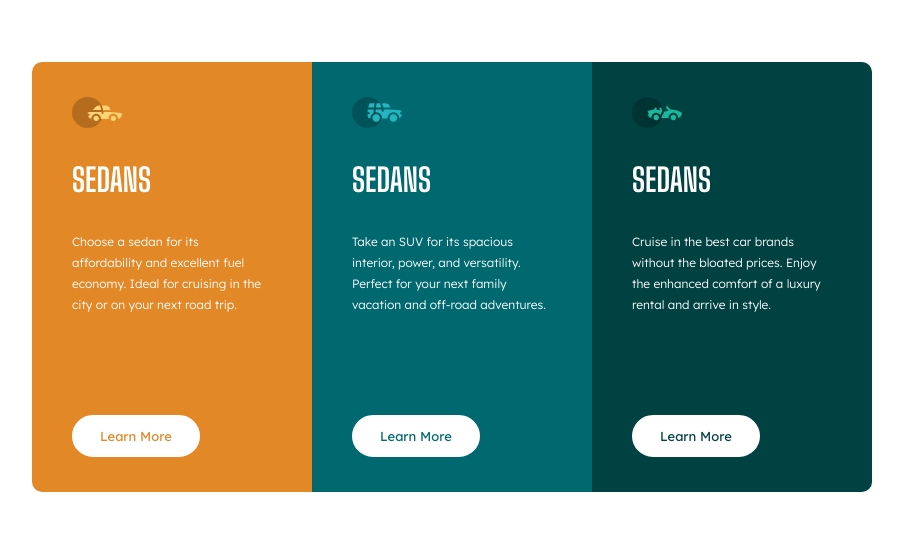
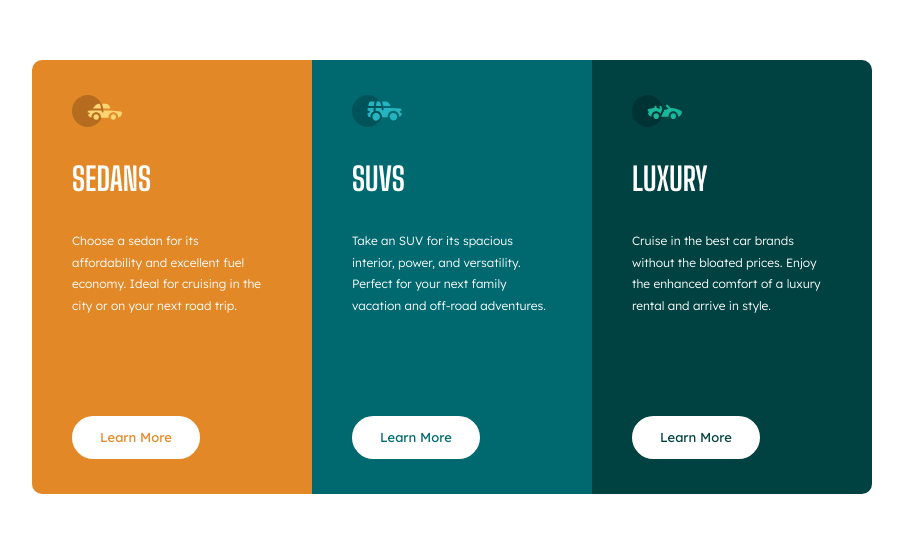
Before and after one commit to josueSN1402/3-column-preview-card-component, a plain HTML site: page index.html in a window 1280 px wide. Shown: the part 123-656 px from the top of the page, without its empty margins (188-1091 px from the left). Drawn offline with nearby package versions, Linux system fonts and the light colour scheme.

Commit message:
Correct titles

```diff
--- a/css/style.css
+++ b/css/style.css
@@ -78,7 +78,7 @@ body {
 .card__copy {
     font-family: var(--font-secondary);
     font-size: 1.2em;
-    line-height: 1.75;
+    line-height: 1.8;
     font-weight: 300;
 }
 
--- a/index.html
+++ b/index.html
@@ -33,7 +33,7 @@
         <img src="./images/svg/icon-suvs.svg" alt="Suvs" class="card__icon">
       </header>
       <div class="card__body">
-        <h3 class="card__title">SEDANS</h3>
+        <h3 class="card__title">SUVS</h3>
         <p class="card__copy">Take an SUV for its spacious interior, power, and versatility. Perfect
           for your next family vacation and off-road adventures.</p>
       </div>
@@ -46,7 +46,7 @@
         <img src="./images/svg/icon-luxury.svg" alt="Luxury" class="card__icon">
       </header>
       <div class="card__body">
-        <h3 class="card__title">SEDANS</h3>
+        <h3 class="card__title">LUXURY</h3>
         <p class="card__copy">Cruise in the best car brands without the bloated prices. Enjoy the
           enhanced comfort of a luxury rental and arrive in style.</p>
       </div>
```
